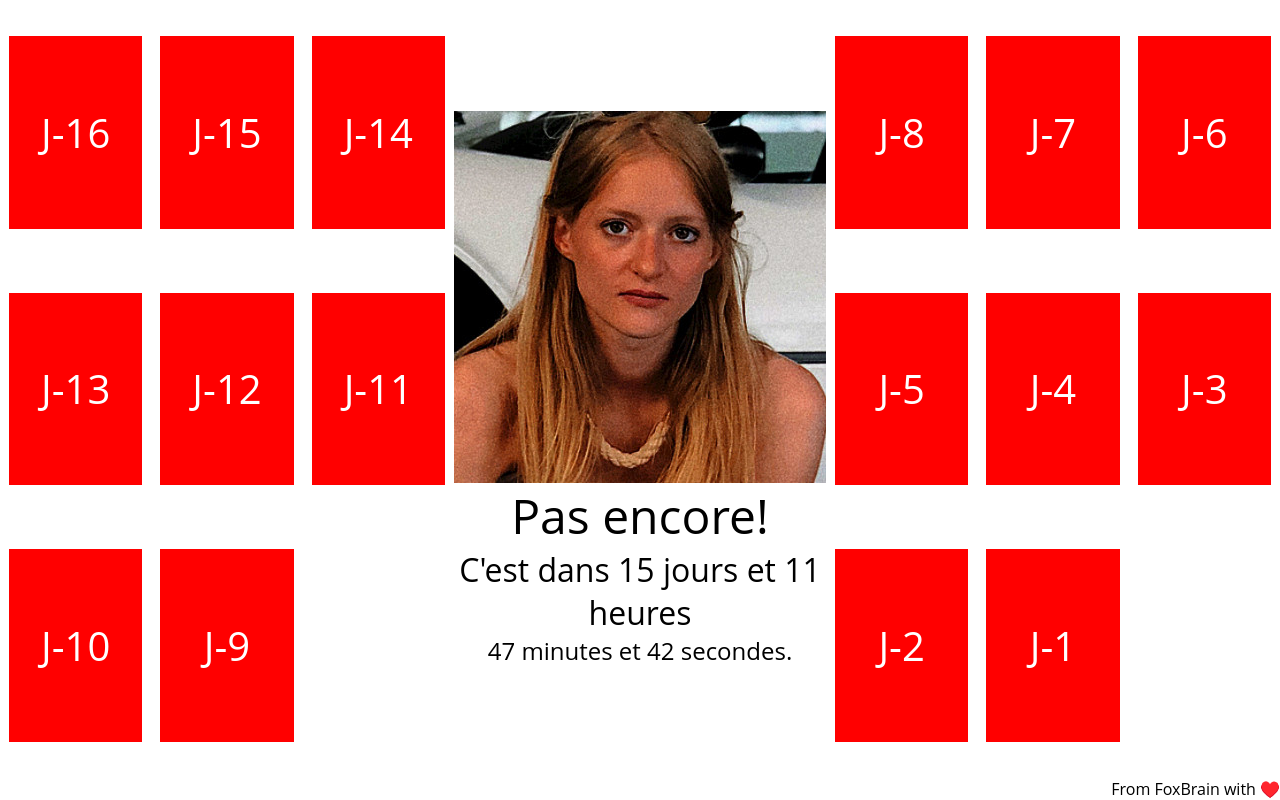
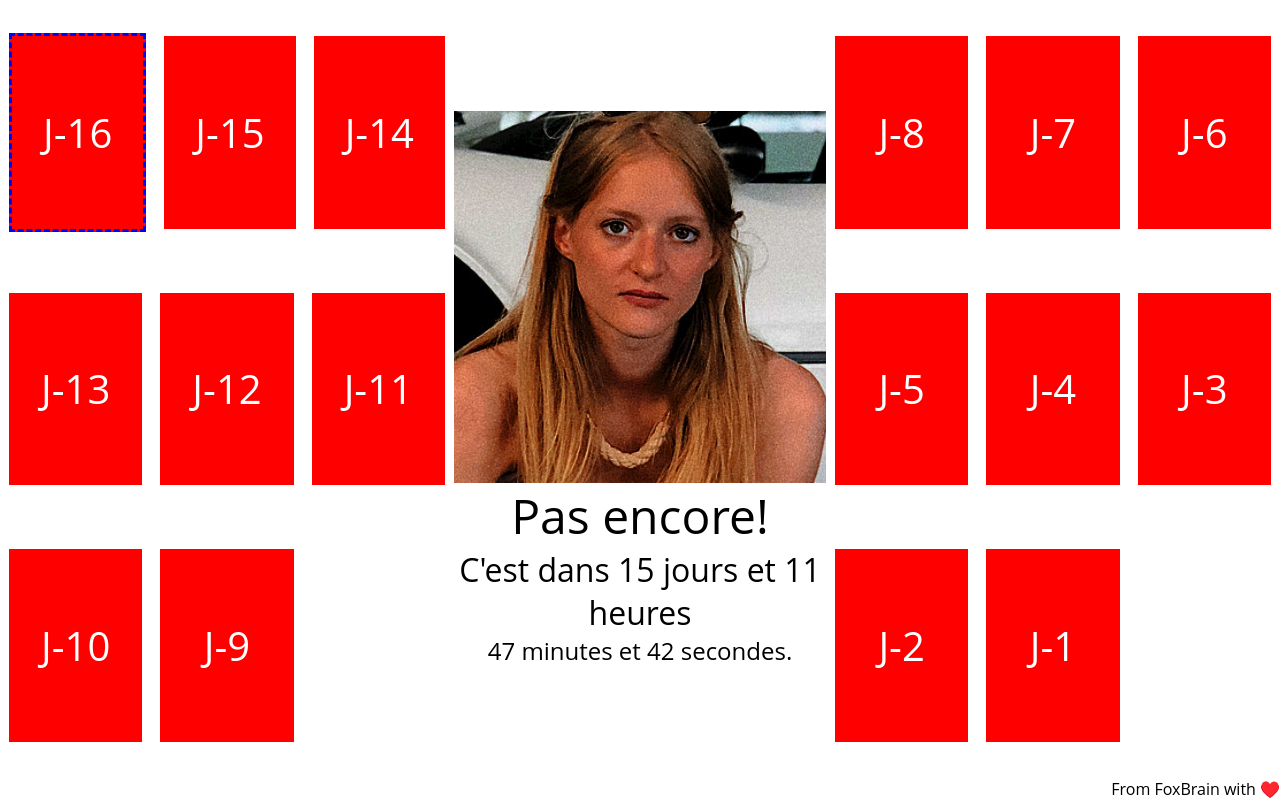
Before and after one commit to loup-fox/anniv-julie, a React (Create React App) app: page / in a window 1280 px wide. Built offline with nearby package versions, Linux system fonts and the light colour scheme.

Commit message:
Add border to current day case

```diff
--- a/src/App.js
+++ b/src/App.js
@@ -14,9 +14,10 @@ function Value(props) {
 
 function CalendarCase(props) {
   const [open, setOpen] = useState(props.itsBirthday || props.birthdayIsPast || props.currentDay + 1 < props.day);
+  const itsCurrentDayCase = props.currentDay !== -1 && props.currentDay < props.day
 
   const openCase = () => {
-    if (props.currentDay !== -1 && props.currentDay < props.day) {
+    if (itsCurrentDayCase) {
       setOpen(true);
     } else {
       window.alert("Julie, si tu continues de te montrer insolente en tentant de tricher nous serons obligés de détruire ce site.");
@@ -53,6 +54,7 @@ function CalendarCase(props) {
         justifyContent: "center",
         alignItems: "center",
         fontSize: "40px",
+        border: itsCurrentDayCase ? "dashed blue" : undefined
       }}
     >
       J-{props.day}
```
